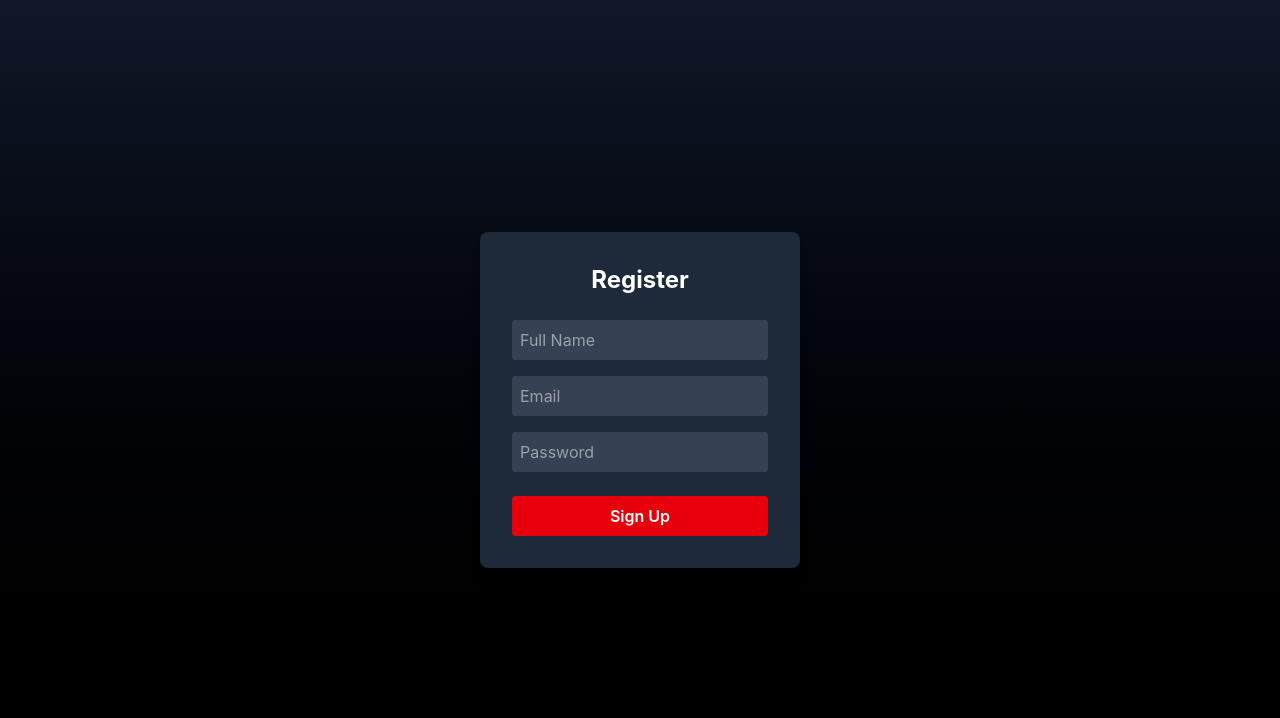
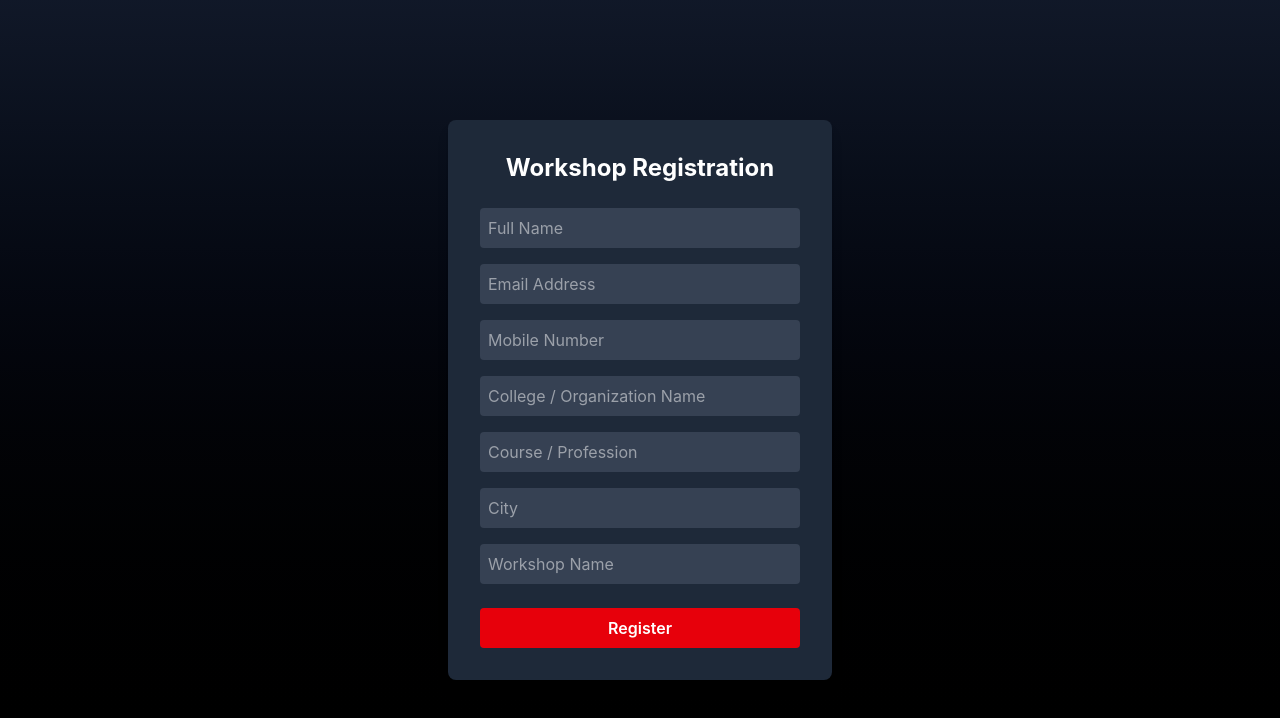
Before and after one commit to chaitanya-sonwane/mern-workshop, a React (Vite) app in the folder frontend/: page /register in a window 1280 px wide. Shown: the top 718 px of the page. Built offline with nearby package versions, Linux system fonts and the light colour scheme.

Commit message:
Update Register.jsx

```diff
--- a/frontend/src/components/Register.jsx
+++ b/frontend/src/components/Register.jsx
@@ -2,34 +2,52 @@ import React, { useState } from "react";
 
 function Register() {
   const [formData, setFormData] = useState({
-    name: "",
+    fullName: "",
     email: "",
-    password: "",
+    mobile: "",
+    organization: "",
+    profession: "",
+    city: "",
+    workshopName: "",
   });
 
   const handleChange = (e) => {
     setFormData({ ...formData, [e.target.name]: e.target.value });
   };
 
-  const handleSubmit = (e) => {
+  const handleSubmit = async (e) => {
     e.preventDefault();
     console.log("User Registered:", formData);
-    // yahan tum backend API call kar sakte ho
+
+    try {
+      const response = await fetch("http://localhost:5000/register", {
+        method: "POST",
+        headers: { "Content-Type": "application/json" },
+        body: JSON.stringify(formData),
+      });
+
+      const data = await response.json();
+      console.log("Response from backend:", data);
+      alert(data.message);
+    } catch (error) {
+      console.error("Error registering user:", error);
+      alert("Registration failed!");
+    }
   };
 
   return (
     <div className="flex items-center justify-center min-h-screen bg-gradient-to-b from-gray-900 to-black text-white">
       <form
         onSubmit={handleSubmit}
-        className="bg-gray-800 p-8 rounded-lg shadow-lg w-80"
+        className="bg-gray-800 p-8 rounded-lg shadow-lg w-96"
       >
-        <h2 className="text-2xl font-bold mb-6 text-center">Register</h2>
+        <h2 className="text-2xl font-bold mb-6 text-center">Workshop Registration</h2>
 
         <input
           type="text"
-          name="name"
+          name="fullName"
           placeholder="Full Name"
-          value={formData.name}
+          value={formData.fullName}
           onChange={handleChange}
           className="w-full p-2 mb-4 rounded bg-gray-700 focus:outline-none"
         />
@@ -37,17 +55,53 @@ function Register() {
         <input
           type="email"
           name="email"
-          placeholder="Email"
+          placeholder="Email Address"
           value={formData.email}
           onChange={handleChange}
           className="w-full p-2 mb-4 rounded bg-gray-700 focus:outline-none"
         />
 
         <input
-          type="password"
-          name="password"
-          placeholder="Password"
-          value={formData.password}
+          type="text"
+          name="mobile"
+          placeholder="Mobile Number"
+          value={formData.mobile}
+          onChange={handleChange}
+          className="w-full p-2 mb-4 rounded bg-gray-700 focus:outline-none"
+        />
+
+        <input
+          type="text"
+          name="organization"
+          placeholder="College / Organization Name"
+          value={formData.organization}
+          onChange={handleChange}
+          className="w-full p-2 mb-4 rounded bg-gray-700 focus:outline-none"
+        />
+
+        <input
+          type="text"
+          name="profession"
+          placeholder="Course / Profession"
+          value={formData.profession}
+          onChange={handleChange}
+          className="w-full p-2 mb-4 rounded bg-gray-700 focus:outline-none"
+        />
+
+        <input
+          type="text"
+          name="city"
+          placeholder="City"
+          value={formData.city}
+          onChange={handleChange}
+          className="w-full p-2 mb-4 rounded bg-gray-700 focus:outline-none"
+        />
+
+        <input
+          type="text"
+          name="workshopName"
+          placeholder="Workshop Name"
+          value={formData.workshopName}
           onChange={handleChange}
           className="w-full p-2 mb-6 rounded bg-gray-700 focus:outline-none"
         />
@@ -56,7 +110,7 @@ function Register() {
           type="submit"
           className="w-full bg-red-600 hover:bg-red-700 py-2 rounded font-semibold"
         >
-          Sign Up
+          Register
         </button>
       </form>
     </div>
```
